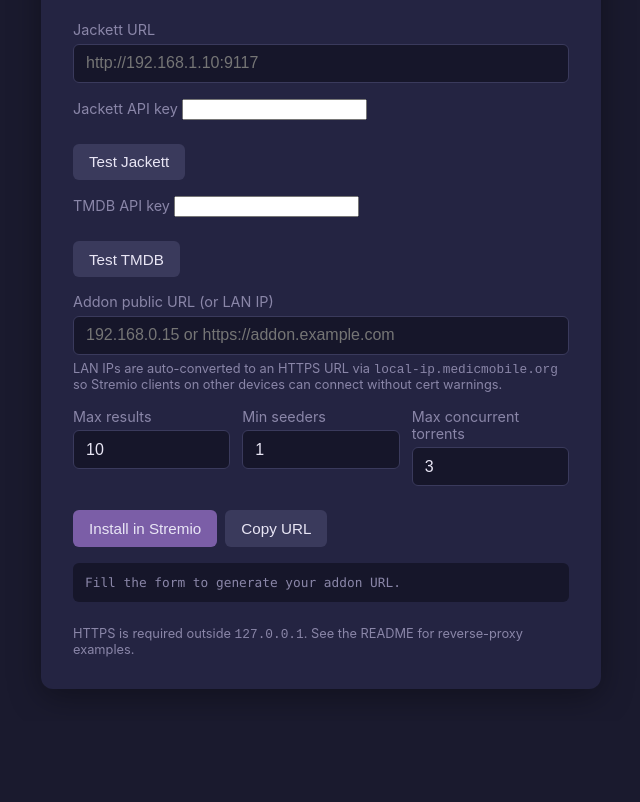
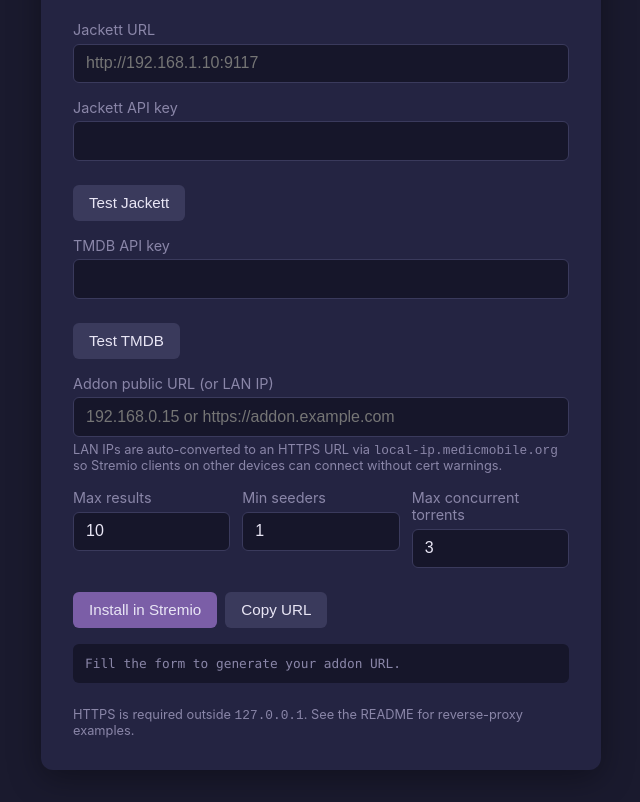
Before and after one commit to lborruto/jackstream, a website: page public/configure.html in a window 1280 px wide. Shown: the part 142-944 px from the top of the page, without its empty margins (319-959 px from the left). Before the commit the page ends 863 px from the top, so only its background shows below. Drawn offline with Linux system fonts and the light colour scheme.

Commit message:
style(ui): apply dark-theme input styling to password fields

```diff
--- a/public/configure.html
+++ b/public/configure.html
@@ -54,7 +54,8 @@
       }
       input[type='text'],
       input[type='url'],
-      input[type='number'] {
+      input[type='number'],
+      input[type='password'] {
         width: 100%;
         margin-top: 0.35rem;
         padding: 0.6rem 0.75rem;
```
